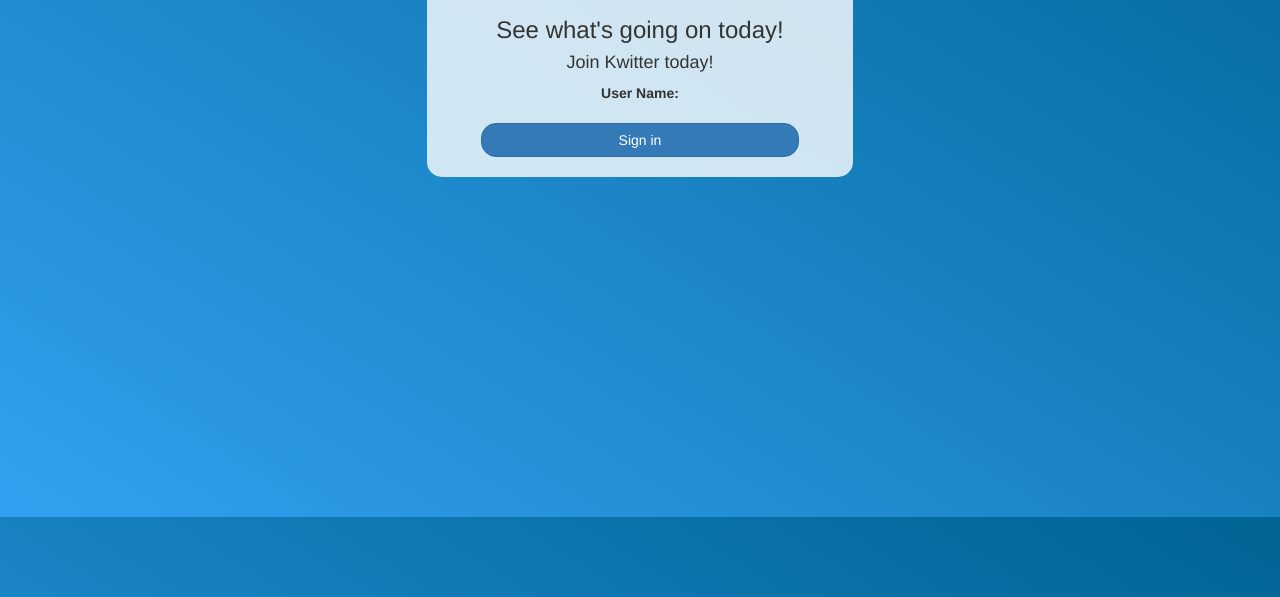
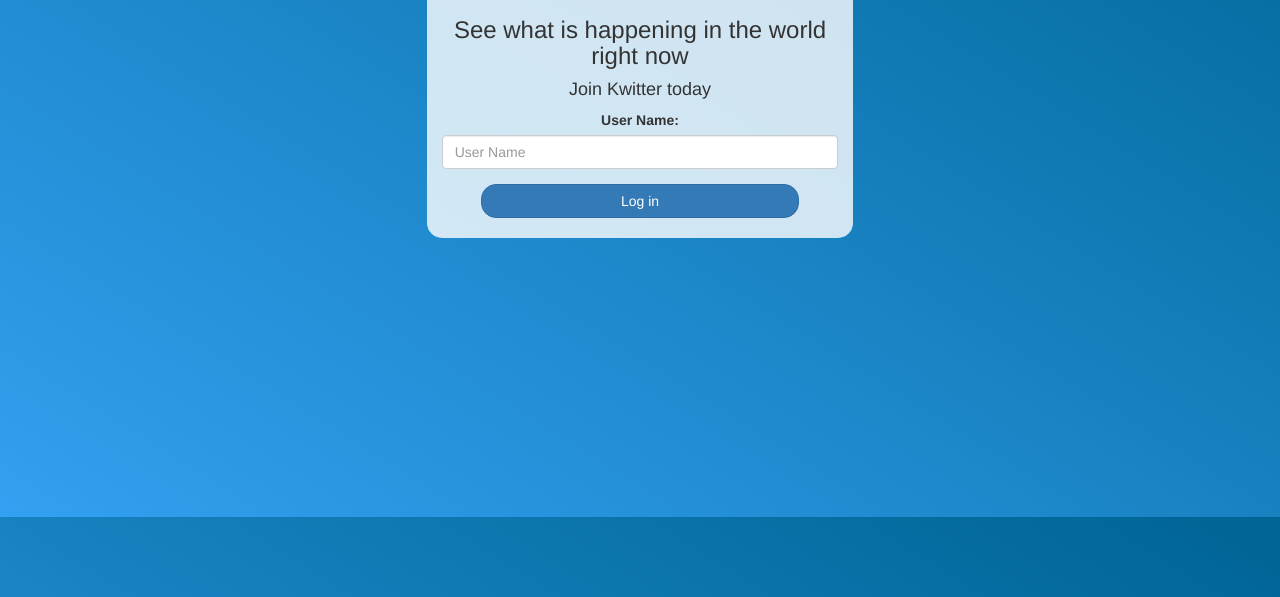
Before and after one commit to krishlala/Kwitter, a plain HTML site: page index.html in a window 1280 px wide. Shown: the part 283-880 px from the top of the page. Drawn offline with nearby package versions, Linux system fonts and the light colour scheme; a web font is replaced by a local one.

Commit message:
Update index.html

```diff
--- a/index.html
+++ b/index.html
@@ -13,21 +13,27 @@
 <body>
 <center>
 	<h1 class="header">
-		Kwitter<sup>
+		Kwitter	<sup>
 	<img src="m2.png">
 	</sup>
 </h1>
+
 	<div class="col-lg-4 col-md-6 col-sm-6 col-xs-11 login_div">
+
 	<img src="logo.png" class="logo">
-		<h3>See what's going on today!</h3>
-		<h4>Join Kwitter today!</h4>
+		<h3 >See what is happening in the world right now</h3>
+
+		<h4 >Join Kwitter today</h4>
+
 		<div class="form-group">
-		  <label>User Name:</label>
+		  <label >User Name:</label>
+		 <input type="text" id="user_name" class="form-control" placeholder="User Name">
+		</div>
 
-		</div>
-		<button id="login_button" class="btn btn-primary" onclick="addUser()">Sign in</button>
+		<button id="login_button" class="btn btn-primary" onclick="addUser()">Log in</button>
 		<br><br>
 	</div>
 </center>
+
 </body>
 </html>
```
